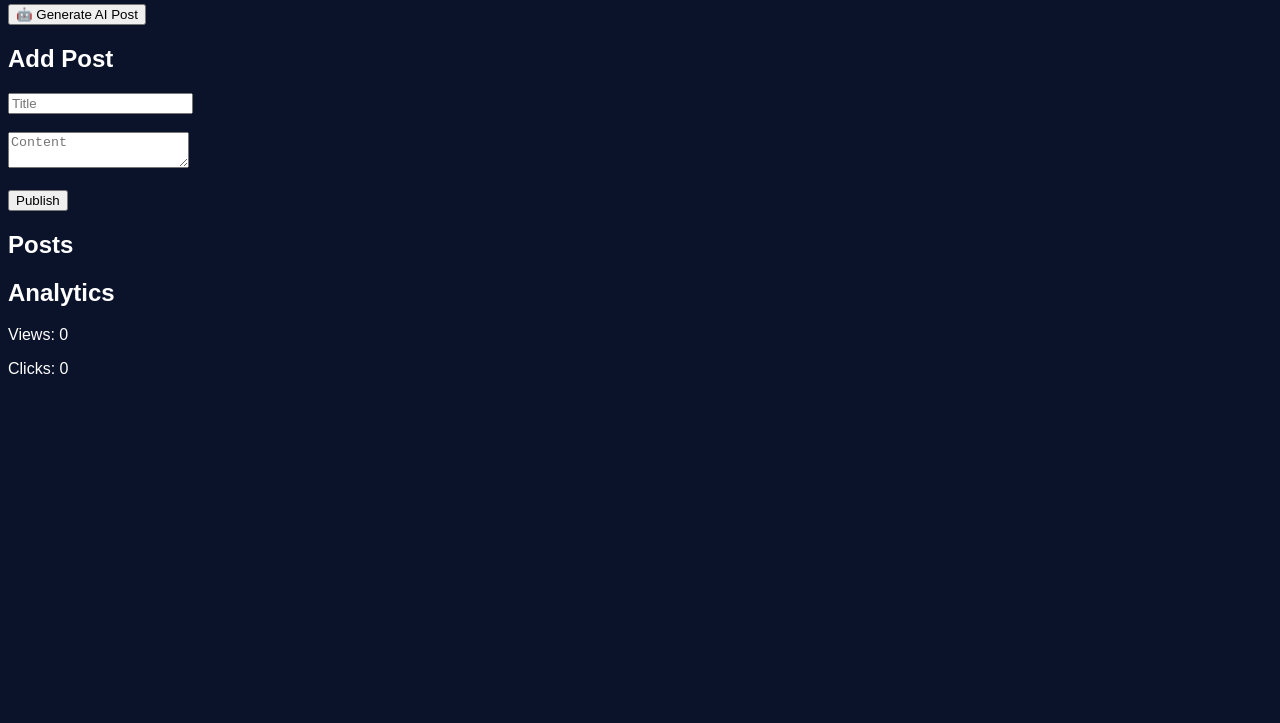
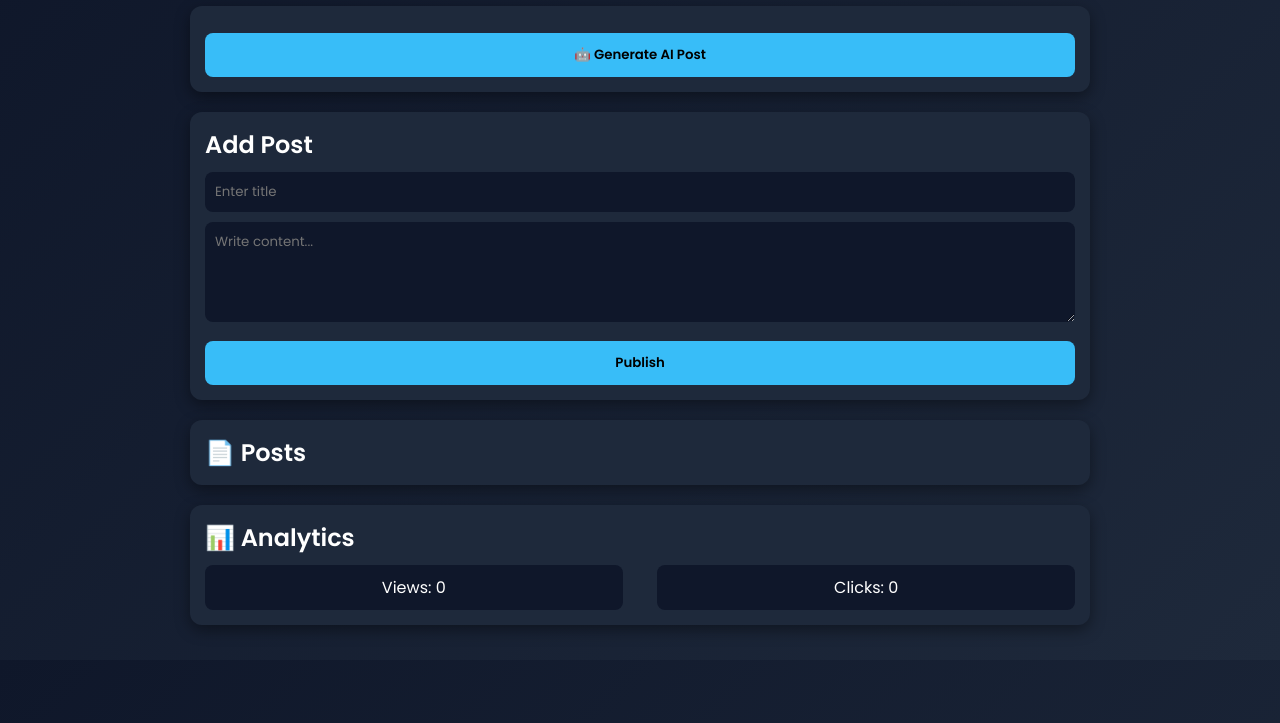
Before and after one commit to theroamingcode-phantom/My-Earnings-Website-, a website: page public/index.html in a window 1280 px wide. Shown: the part 77-800 px from the top of the page. Drawn offline with Linux system fonts and the light colour scheme; no server answers.

Commit message:
Update index.html

```diff
--- a/public/index.html
+++ b/public/index.html
@@ -4,27 +4,139 @@
   <meta charset="UTF-8">
   <title>My AI Blog</title>
   <meta name="viewport" content="width=device-width, initial-scale=1.0">
+
+  <!-- Google Font -->
+  <link href="https://fonts.googleapis.com/css2?family=Poppins:wght@300;400;600&display=swap" rel="stylesheet">
+
+  <style>
+    * {
+      margin: 0;
+      padding: 0;
+      box-sizing: border-box;
+      font-family: 'Poppins', sans-serif;
+    }
+
+    body {
+      background: linear-gradient(135deg, #0f172a, #1e293b);
+      color: white;
+      padding: 15px;
+    }
+
+    .container {
+      max-width: 900px;
+      margin: auto;
+    }
+
+    h1 {
+      text-align: center;
+      margin-bottom: 20px;
+      color: #38bdf8;
+    }
+
+    .card {
+      background: #1e293b;
+      padding: 15px;
+      border-radius: 12px;
+      margin-bottom: 20px;
+      box-shadow: 0 5px 15px rgba(0,0,0,0.4);
+    }
+
+    input, textarea {
+      width: 100%;
+      padding: 10px;
+      margin-top: 10px;
+      border-radius: 8px;
+      border: none;
+      outline: none;
+      background: #0f172a;
+      color: white;
+    }
+
+    textarea {
+      height: 100px;
+    }
+
+    button {
+      width: 100%;
+      padding: 12px;
+      margin-top: 12px;
+      border: none;
+      border-radius: 8px;
+      background: #38bdf8;
+      color: black;
+      font-weight: 600;
+      cursor: pointer;
+      transition: 0.3s;
+    }
+
+    button:hover {
+      background: #0ea5e9;
+    }
+
+    .post {
+      background: #0f172a;
+      padding: 10px;
+      border-radius: 10px;
+      margin-top: 10px;
+    }
+
+    .post h3 {
+      color: #38bdf8;
+    }
+
+    .stats {
+      display: flex;
+      justify-content: space-between;
+      margin-top: 10px;
+    }
+
+    .stats div {
+      background: #0f172a;
+      padding: 10px;
+      border-radius: 8px;
+      width: 48%;
+      text-align: center;
+    }
+
+  </style>
 </head>
 
-<body style="background:#0b132b; color:white; font-family:sans-serif;">
+<body>
+
+<div class="container">
 
   <h1>💰 My AI Blog</h1>
 
+  <!-- AI Button -->
+  <div class="card">
     <button onclick="generatePost()">🤖 Generate AI Post</button>
+  </div>
 
+  <!-- Add Post -->
+  <div class="card">
     <h2>Add Post</h2>
-  <input id="title" placeholder="Title"><br><br>
-  <textarea id="content" placeholder="Content"></textarea><br><br>
+    <input id="title" placeholder="Enter title">
+    <textarea id="content" placeholder="Write content..."></textarea>
     <button onclick="addPost()">Publish</button>
+  </div>
 
-  <h2>Posts</h2>
+  <!-- Posts -->
+  <div class="card">
+    <h2>📄 Posts</h2>
     <div id="posts"></div>
+  </div>
 
-  <h2>Analytics</h2>
-  <p>Views: <span id="views">0</span></p>
-  <p>Clicks: <span id="clicks">0</span></p>
+  <!-- Analytics -->
+  <div class="card">
+    <h2>📊 Analytics</h2>
+    <div class="stats">
+      <div>Views: <span id="views">0</span></div>
+      <div>Clicks: <span id="clicks">0</span></div>
+    </div>
+  </div>
 
-  <!-- ✅ IMPORTANT: Script yaha hona chahiye -->
+</div>
+
 <script>
 async function loadPosts() {
   const res = await fetch('/api/posts');
@@ -35,7 +147,7 @@
 
   data.reverse().forEach(p => {
     container.innerHTML += `
-          <div style="border:1px solid white; margin:10px; padding:10px;">
+      <div class="post">
         <h3>${p.title}</h3>
         <p>${p.content}</p>
       </div>
@@ -49,7 +161,7 @@
 
   await fetch('/api/posts', {
     method: 'POST',
-        headers: { 'Content-Type': 'application/json' },
+    headers: {'Content-Type': 'application/json'},
     body: JSON.stringify({ title, content })
   });
 
@@ -65,8 +177,6 @@
 }
 
 async function generatePost() {
-      alert("Button working"); // test ke liye
-
   const res = await fetch('/api/generate');
   const data = await res.json();
 
```
Lines whose indentation alone changed are shown as unchanged.
